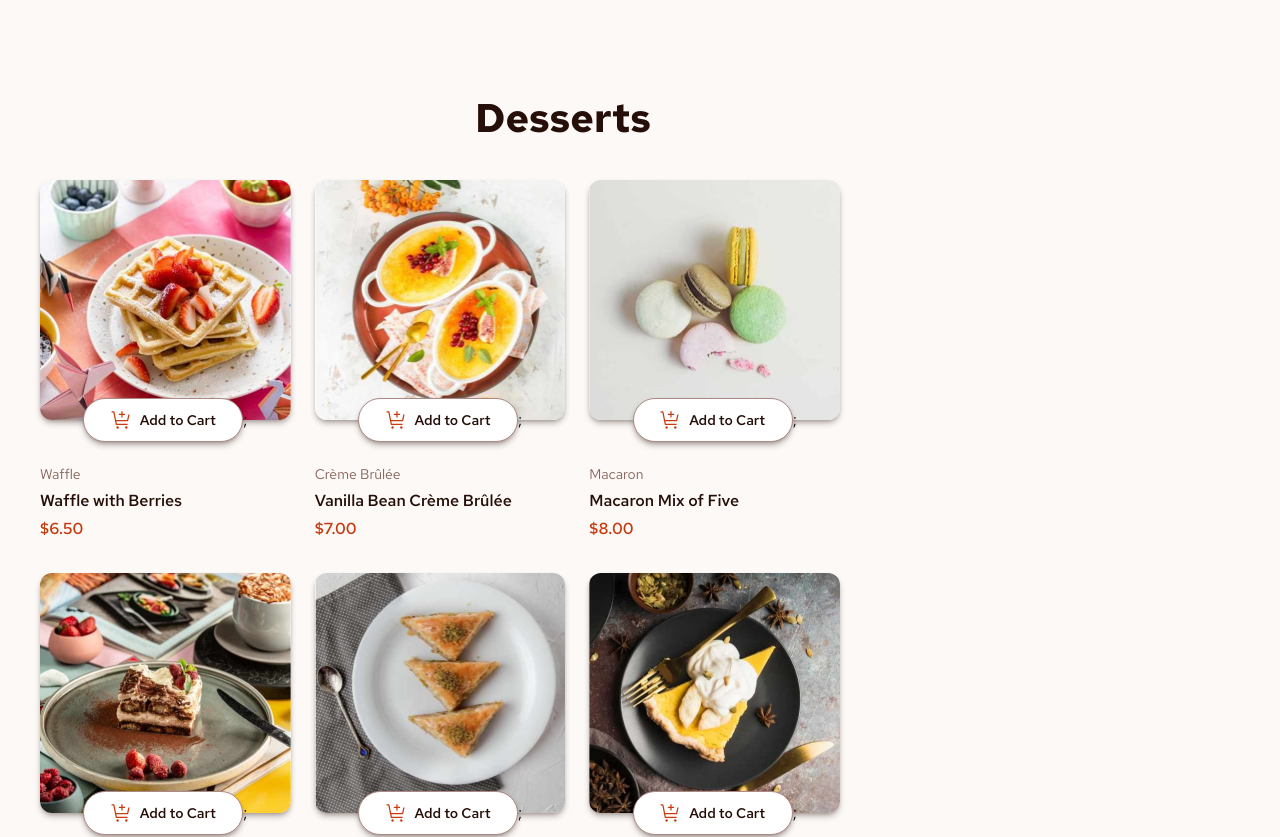
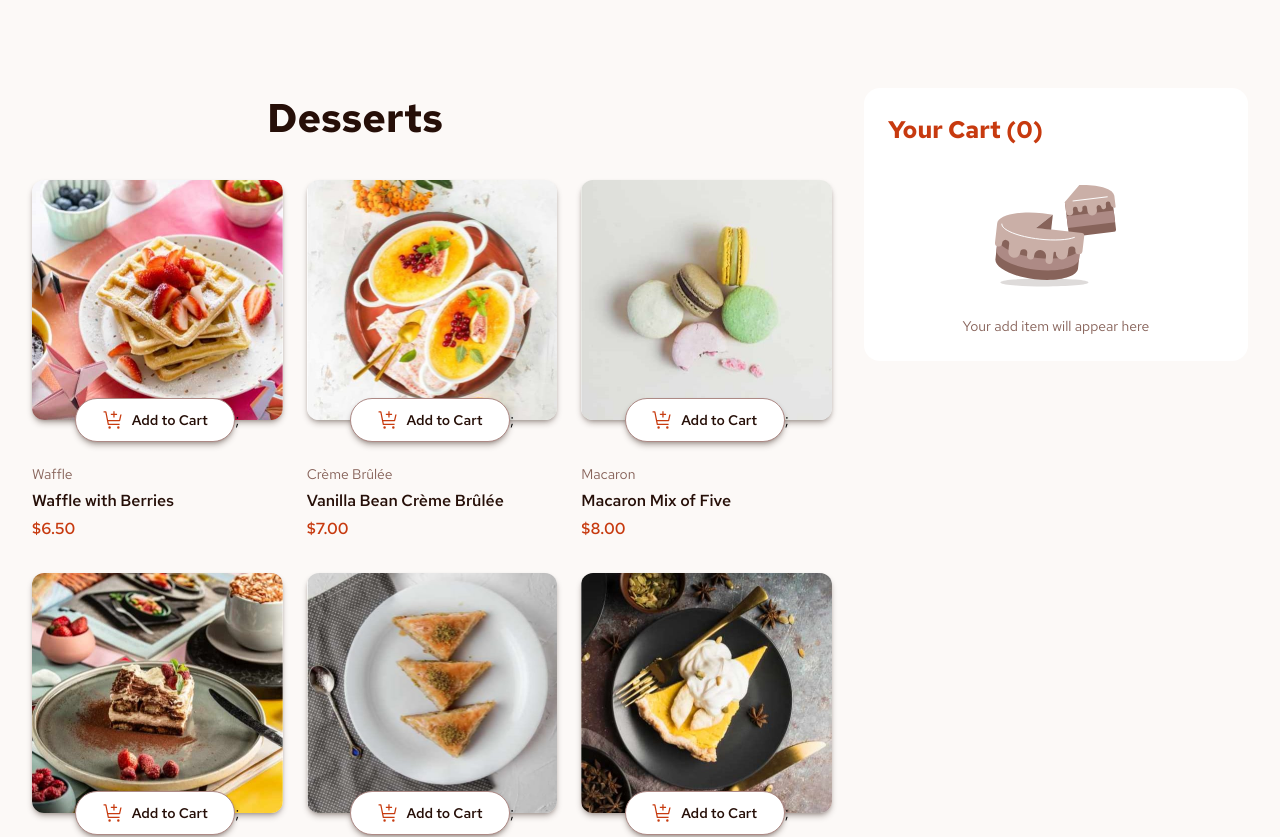
Before and after one commit to rf1303/Product-List-With-Cart, a React (Vite) app: page / in a window 1280 px wide. Shown: the top 837 px of the page. Built offline with nearby package versions, Linux system fonts and the light colour scheme.

Commit message:
1440 responsive 99

```diff
--- a/src/App.jsx
+++ b/src/App.jsx
@@ -8,7 +8,7 @@ function App() {
     return (
         <JsonDataProvider>
             <AddCartProvider>
-                <div className='bg-rose-50 font-redHatText py-6 md:py-10 xl:py-22'>
+                <div className='bg-rose-50 font-redHatText py-6 md:py-10 xl:py-22 xl:grid xl:grid-cols-[800px_384px] xl:justify-center xl:gap-8 '>
                     <Desserts />
                     <YourAddCart />
                 </div>
--- a/src/Desserts.jsx
+++ b/src/Desserts.jsx
@@ -6,7 +6,7 @@ export function Desserts() {
     const { dataProducts } = useJsonData()
 
     return (
-        <main className='relative px-6 grid items-center justify-items-center gap-8 md:px-10'>
+        <main className='relative px-6 grid items-center justify-items-center gap-8 md:px-10 xl:px-0'>
             <header className='w-full max-w-82.5 text-left'>
                 <h1 className='text-rose-900 text-preset-1 font-bold'>Desserts</h1>
             </header>
--- a/src/YourCartAdd.jsx
+++ b/src/YourCartAdd.jsx
@@ -11,7 +11,7 @@ export function YourAddCart() {
         dispatch({ type: "REMOVE", id })
     };
     return (
-        <div className='bg-white mx-6 p-6 rounded-2xl font-redHatText grid gap-6'>
+        <div className='bg-white mx-6 p-6 rounded-2xl font-redHatText flex flex-col gap-6 xl:max-h-fit xl:mx-0'>
             <h2 className='text-red text-preset-2 font-bold'>Your Cart ({state.items.length})</h2>
             <div className='divide-y divide-rose-100'>
                 {state.items.length === 0 ? (
```
